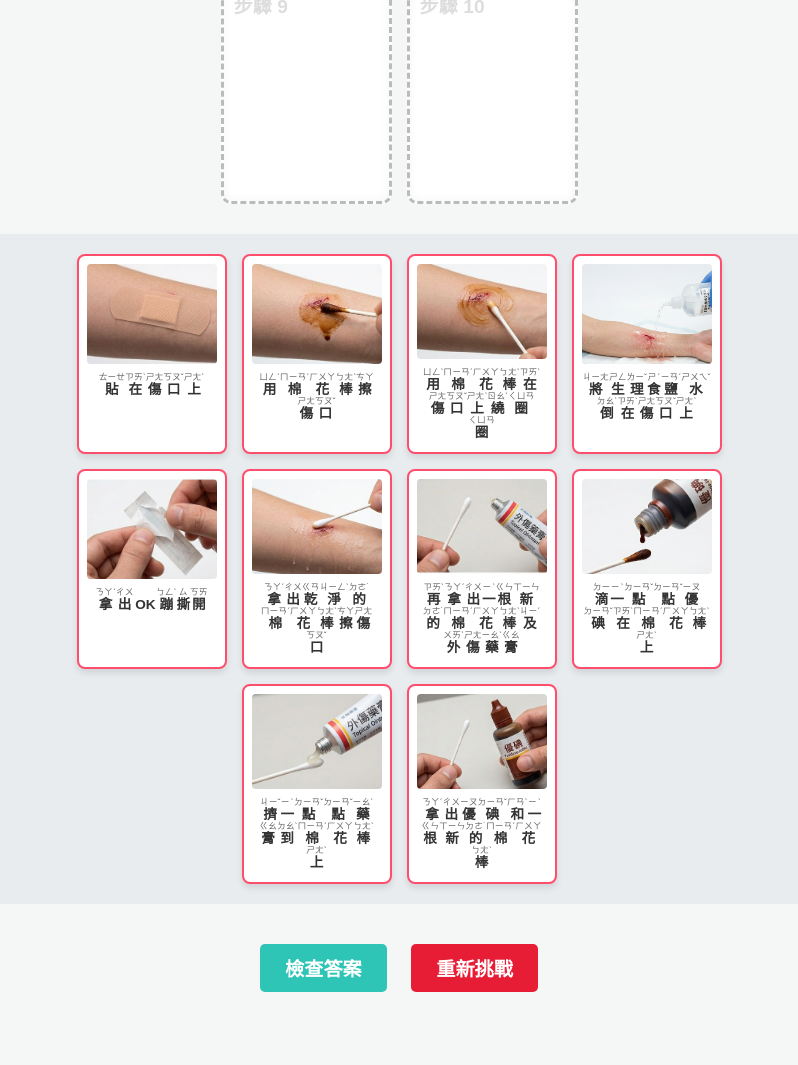
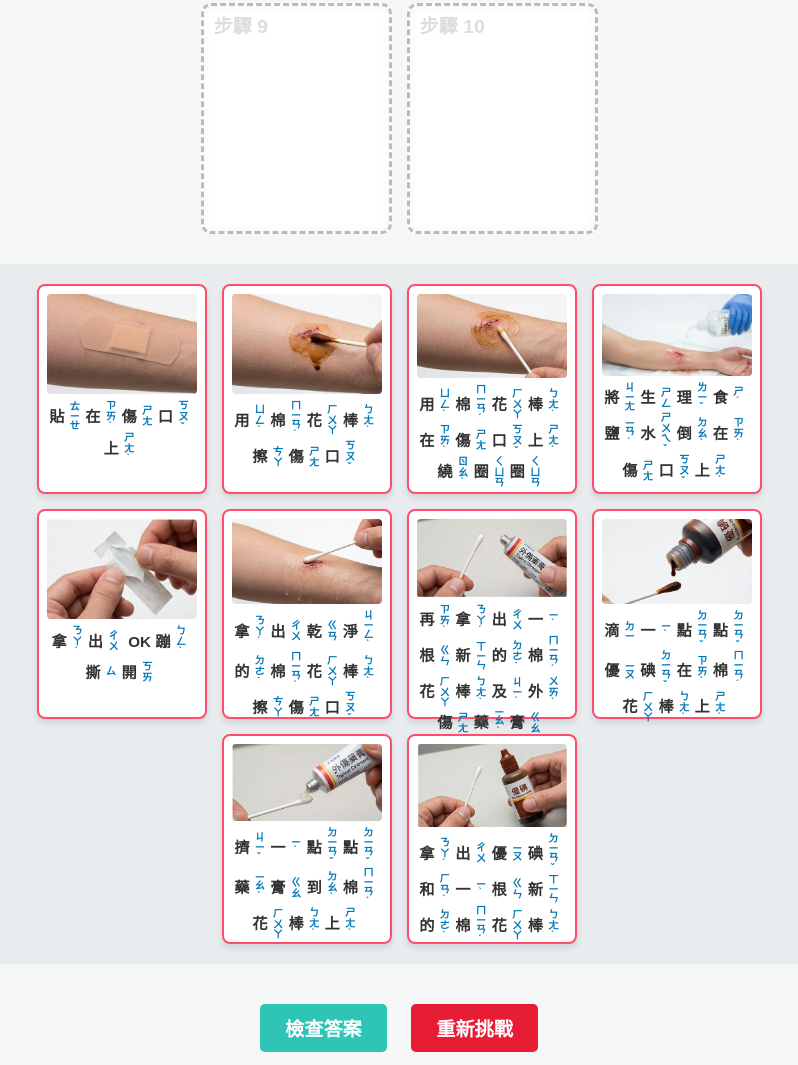
Before and after one commit to ccd111046-create/crazy-diamond, a plain HTML site: page index.html in a window 1280 px wide. Shown: the part 661-1726 px from the top of the page, without its empty margins (66-864 px from the left). Drawn offline with Linux system fonts and the light colour scheme.

Commit message:
Add files via upload

```diff
--- a/style.css
+++ b/style.css
@@ -14,7 +14,7 @@ h1 {
     font-size: 1.1rem;
 }
 
-/* ================== 新增：左右分欄彈性版面 ================== */
+/* ================== 左右分欄彈性版面 ================== */
 .main-layout {
     display: flex;
     justify-content: center;
@@ -41,8 +41,8 @@ h1 {
 }
 
 .drop-zone {
-    width: 165px;
-    height: 215px;
+    width: 185px; /* 稍微加寬以容納新卡片 */
+    height: 225px; /* 加高 */
     border: 3px dashed #bbb;
     border-radius: 10px;
     background-color: #fff;
@@ -78,8 +78,8 @@ h1 {
 }
 
 .step-card {
-    width: 150px;
-    height: 200px;
+    width: 170px; /* 卡片加寬 */
+    height: 210px; /* 卡片加高 */
     background-color: #ffffff;
     border: 2px solid #ff4d6d;
     border-radius: 8px;
@@ -92,12 +92,23 @@ h1 {
     cursor: grab;
     user-select: none;
     box-shadow: 0 4px 6px rgba(0,0,0,0.1);
-    transition: transform 0.2s;
+
+    /* 修改：加入放大與陰影的平滑動畫過渡 */
+    transition: transform 0.2s ease, box-shadow 0.2s ease;
+    position: relative; /* 確保放大時可以設定 z-index 浮在最上層 */
+}
+
+/* ================== 新增：滑鼠懸停放大特效 ================== */
+.step-card:hover {
+    transform: scale(1.15); /* 放大 1.15 倍 */
+    box-shadow: 0 12px 20px rgba(0,0,0,0.25); /* 加深陰影產生漂浮感 */
+    z-index: 100; /* 讓放大的卡片蓋過旁邊的其他卡片 */
 }
 
 .step-card:active {
     cursor: grabbing;
     transform: scale(0.95);
+    z-index: 100;
 }
 
 .card-img {
@@ -108,12 +119,31 @@ h1 {
     margin-bottom: 8px;
 }
 
+/* ================== 修改：卡片內的注音排版 (右側直排) ================== */
 .card-text {
-    font-size: 0.85rem;
+    font-size: 0.95rem;
     font-weight: bold;
     color: #333;
-    line-height: 1.6; /* 加大行高，不讓注音跟上一行撞到 */
+    line-height: 1.8; /* 增加行高，讓上下行不會擠在一起 */
     text-align: center;
+}
+
+/* 覆寫預設標籤，不要讓注音壓在上面 */
+.card-text ruby {
+    display: inline;
+}
+
+/* 將注音符號設定為垂直排列，並靠在國字右邊 */
+.card-text rt {
+    display: inline-block;
+    writing-mode: vertical-rl; /* 讓注音符號直排 */
+    text-orientation: upright;
+    font-size: 0.65rem;
+    color: #0077b6; /* 換個顯眼的藍色 */
+    vertical-align: middle;
+    margin-left: 2px;
+    margin-right: 4px;
+    transform: translateY(-2px); /* 稍微向上微調對齊 */
 }
 
 /* 拖曳中樣式 */
@@ -143,13 +173,13 @@ h1 {
 .correct { color: #2a9d8f; }
 .wrong { color: #e76f51; }
 
-/* ================== 修改：計分板右側專用樣式 ================== */
+/* ================== 計分板右側專用樣式 ================== */
 .scoreboard {
     background-color: #fff;
     border-radius: 15px;
     padding: 20px;
-    width: 320px; /* 固定右側計分板寬度 */
-    flex-shrink: 0; /* 防止被左側擠壓變形 */
+    width: 320px;
+    flex-shrink: 0;
     box-shadow: 0 4px 10px rgba(0,0,0,0.08);
     border: 2px solid #e9ecef;
     box-sizing: border-box;
@@ -173,7 +203,7 @@ h1 {
     border: 2px solid #ddd;
     border-radius: 5px;
     outline: none;
-    flex: 1; /* 自動填滿剩餘空間 */
+    flex: 1;
     min-width: 0;
     box-sizing: border-box;
 }
@@ -194,7 +224,7 @@ h1 {
     display: flex;
     flex-direction: column;
     gap: 10px;
-    max-height: 400px; /* 超過高度時允許滾動 */
+    max-height: 400px;
     overflow-y: auto;
     padding-right: 5px;
 }
@@ -257,8 +287,3 @@ h1 {
         margin-top: 20px;
     }
 }
-rt {
-    font-size: 0.55rem;
-    font-weight: normal;
-    color: #666; /* 稍微淡一點的顏色，比較精緻 */
-}
```
